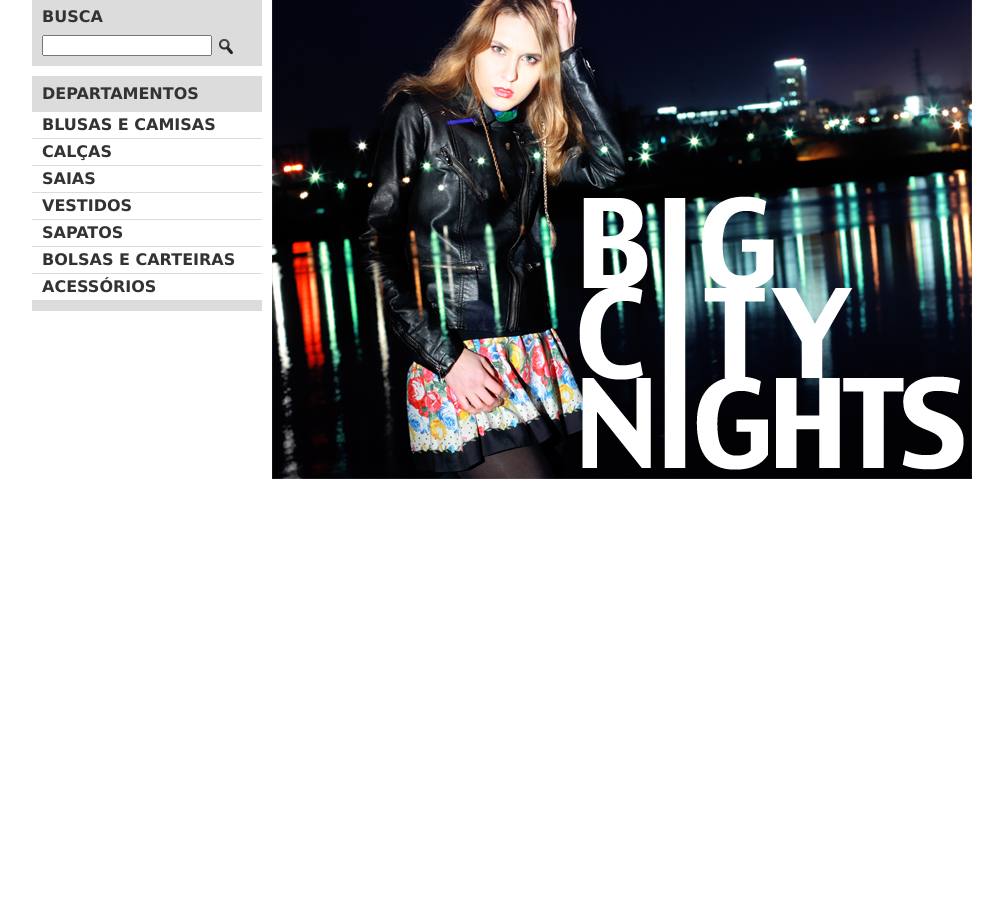
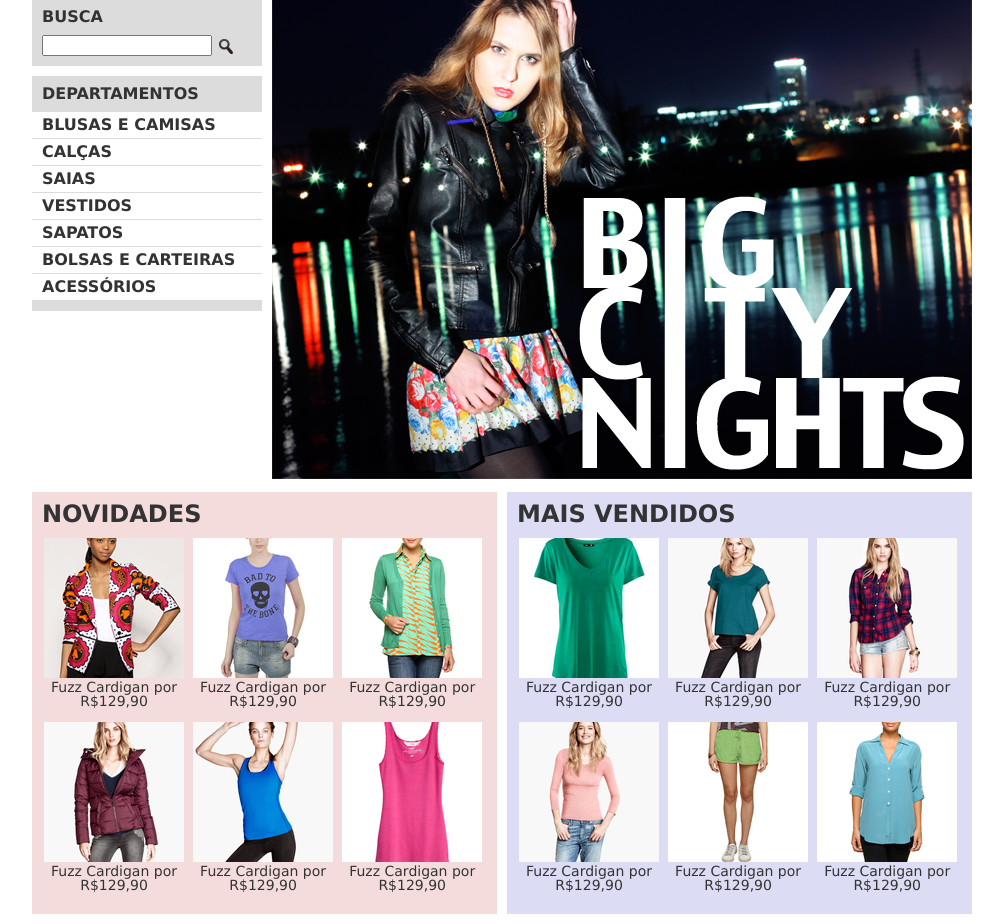
Before and after one commit to rodrigoemcode/mirror-fashion, a PHP site: page / in a window 1280 px wide. Shown: the part 99-1023 px from the top of the page, without its empty margins (138-1141 px from the left). Before the commit the page ends 578 px from the top, so only its background shows below. Run offline with PHP 8.4, Linux system fonts and the light colour scheme.

Commit message:
Adicionado paineis "Novidades" e "Mais Vendidos"

```diff
--- a/mirrorfashion/css/style.css
+++ b/mirrorfashion/css/style.css
@@ -102,3 +102,49 @@ header {
     margin-top: 10px;
     padding-bottom: 10px;
 }
+
+.painel {
+    margin: 10px 0;
+    padding: 10px;
+    width: 445px;
+}
+
+.novidades {
+    float: left;
+}
+
+.mais-vendidos {
+    float: right;
+}
+
+.painel li {
+    display: inline-block;
+    vertical-align: top;
+    width: 140px;
+
+    margin: 2px;
+    padding-bottom: 10px;
+}
+
+.painel h2 {
+    font-size: 24px;
+    font-weight: bold;
+    text-transform: uppercase;
+
+    margin-bottom: 10px;
+}
+
+.painel a {
+    color: #333;
+    font-size: 14px;
+    text-align: center;
+    text-decoration: none;
+}
+
+.novidades {
+    background-color: #f5dcdc;
+}
+
+.mais-vendidos {
+    background-color: #dcdcf5;
+}
--- a/mirrorfashion/index.html
+++ b/mirrorfashion/index.html
@@ -55,13 +55,118 @@
         <img src="/mirrorfashion/img/destaque-home.png" alt="Promoção: Big City Night">
     </div> <!--fim .container .destaque-->
 
-    <section id="main">
-        <!-- Conteúdo principal -->
-    </section>
+    <div class="container paineis">
+        <!--Os paineis de novidades e mais vendidos entrarão aqui dentro-->
+        <section class="painel novidades">
+            <h2>novidades</h2>
+            <ol>
 
-    <section id="destaque">
-        <!-- Painéis com destaque -->
-    </section>
+                <!--primeiro produto-->
+                <li>
+                    <a href="produto.html">
+                        <figure>
+                            <img src="/mirrorfashion/img/produtos/miniatura1.png">
+                            <figcaption>Fuzz Cardigan por R$129,90</figcaption>
+                        </figure>
+                    </a>
+                </li>
+                <li>
+                    <a href="produto.html">
+                        <figure>
+                            <img src="/mirrorfashion/img/produtos/miniatura2.png">
+                            <figcaption>Fuzz Cardigan por R$129,90</figcaption>
+                        </figure>
+                    </a>
+                </li>
+                <li>
+                    <a href="produto.html">
+                        <figure>
+                            <img src="/mirrorfashion/img/produtos/miniatura3.png">
+                            <figcaption>Fuzz Cardigan por R$129,90</figcaption>
+                        </figure>
+                    </a>
+                </li>
+                <li>
+                    <a href="produto.html">
+                        <figure>
+                            <img src="/mirrorfashion/img/produtos/miniatura4.png">
+                            <figcaption>Fuzz Cardigan por R$129,90</figcaption>
+                        </figure>
+                    </a>
+                </li>
+                <li>
+                    <a href="produto.html">
+                        <figure>
+                            <img src="/mirrorfashion/img/produtos/miniatura5.png">
+                            <figcaption>Fuzz Cardigan por R$129,90</figcaption>
+                        </figure>
+                    </a>
+                </li>
+                <li>
+                    <a href="produto.html">
+                        <figure>
+                            <img src="/mirrorfashion/img/produtos/miniatura6.png">
+                            <figcaption>Fuzz Cardigan por R$129,90</figcaption>
+                        </figure>
+                    </a>
+                </li>
+            </ol>
+        </section>
+
+        <section class="painel mais-vendidos">
+            <h2>Mais Vendidos</h2>
+            <ol>
+                <li>
+                    <a href="produto.html">
+                        <figure>
+                            <img src="/mirrorfashion/img/produtos/miniatura7.png">
+                            <figcaption>Fuzz Cardigan por R$129,90</figcaption>
+                        </figure>
+                    </a>
+                </li>
+                <li>
+                    <a href="produto.html">
+                        <figure>
+                            <img src="/mirrorfashion/img/produtos/miniatura8.png">
+                            <figcaption>Fuzz Cardigan por R$129,90</figcaption>
+                        </figure>
+                    </a>
+                </li>
+                <li>
+                    <a href="produto.html">
+                        <figure>
+                            <img src="/mirrorfashion/img/produtos/miniatura9.png">
+                            <figcaption>Fuzz Cardigan por R$129,90</figcaption>
+                        </figure>
+                    </a>
+                </li>
+                <li>
+                    <a href="produto.html">
+                        <figure>
+                            <img src="/mirrorfashion/img/produtos/miniatura10.png">
+                            <figcaption>Fuzz Cardigan por R$129,90</figcaption>
+                        </figure>
+                    </a>
+                </li>
+                <li>
+                    <a href="produto.html">
+                        <figure>
+                            <img src="/mirrorfashion/img/produtos/miniatura11.png">
+                            <figcaption>Fuzz Cardigan por R$129,90</figcaption>
+                        </figure>
+                    </a>
+                </li>
+                <li>
+                    <a href="produto.html">
+                        <figure>
+                            <img src="/mirrorfashion/img/produtos/miniatura12.png">
+                            <figcaption>Fuzz Cardigan por R$129,90</figcaption>
+                        </figure>
+                    </a>
+                </li>
+            </ol>
+        </section>
+    </div>
 
     <footer>
         <!-- Conteúdo do rodapé -->
```
